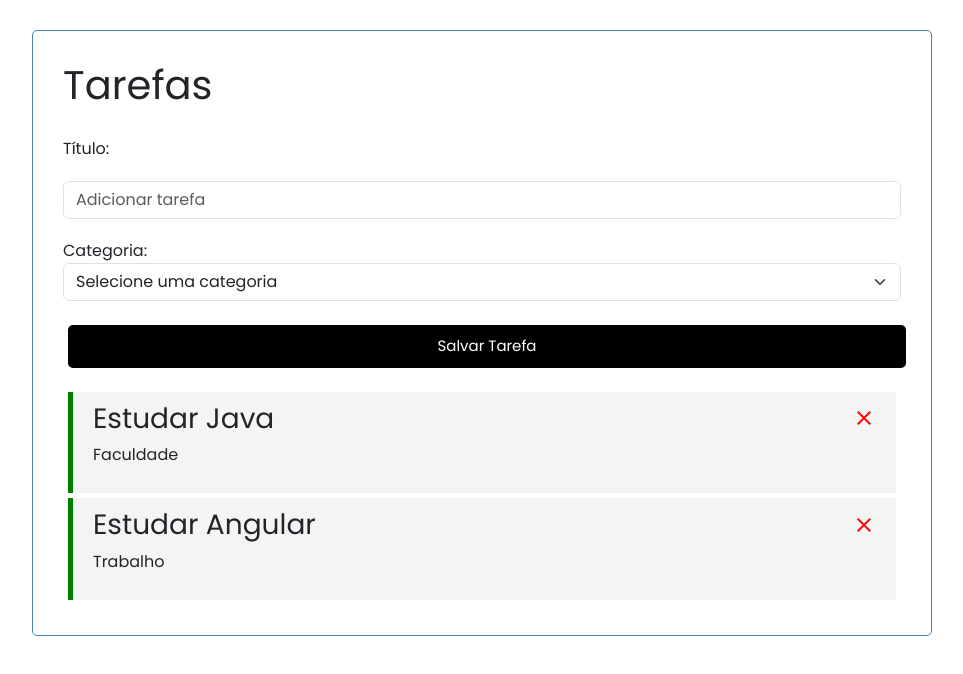
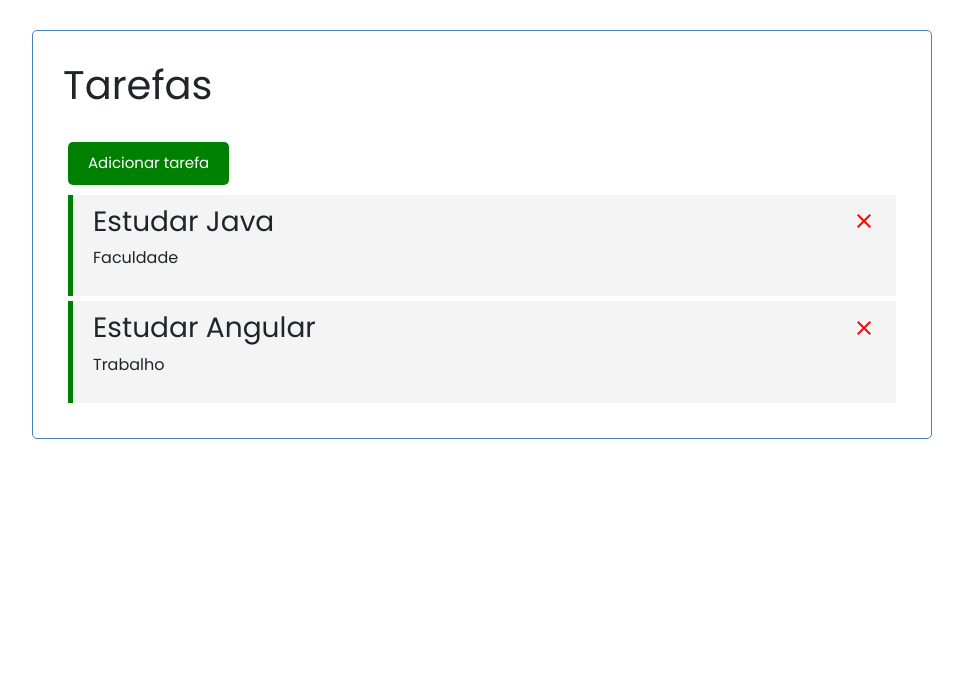
Before and after one commit to felipecartaxo/pweb1-todolist-fase2, an Angular app: page / in a window 1280 px wide. Shown: the top 674 px of the page, without its empty margins (158-1121 px from the left). Built offline with nearby package versions, Linux system fonts and the light colour scheme; data requests are answered from the project's data file.

Commit message:
criando componente do botão e sua respectiva lógica

```diff
--- a/src/app/app.module.ts
+++ b/src/app/app.module.ts
@@ -12,6 +12,7 @@ import { MatCardModule } from '@angular/material/card';
 import { MatIconModule } from '@angular/material/icon';
 import { AddTaskComponent } from './components/add-task/add-task.component';
 import { FormsModule } from "@angular/forms";
+import { ButtonComponent } from './components/button/button.component';
 
 @NgModule({
   declarations: [
@@ -19,7 +20,8 @@ import { FormsModule } from "@angular/forms";
     HeaderComponent,
     TasksComponent,
     TaskItemComponent,
-    AddTaskComponent
+    AddTaskComponent,
+    ButtonComponent
   ],
     imports: [
         BrowserModule,
--- a/src/app/components/add-task/add-task.component.html
+++ b/src/app/components/add-task/add-task.component.html
@@ -1,4 +1,11 @@
-<form (ngSubmit)="onSubmit()"> <!-- Método que será chamado ao enviar o formulário -->
+<!-- Lógica para exibição do formulário de cadastro -->
+@if (mostrarAddTarefa) {
+  <app-button text="Fechar" color="red" (btnClick)="alteraVisualizacao(false)"></app-button>
+} @else {
+  <app-button text="Adicionar tarefa" color="green" (btnClick)="alteraVisualizacao(true)"></app-button>
+}
+
+<form (ngSubmit)="onSubmit()" class="add-form" *ngIf="mostrarAddTarefa"> <!-- Método que será chamado ao enviar o formulário -->
   <div>
     <label for="text">Título:</label>
     <input type="text"
--- a/src/app/components/add-task/add-task.component.ts
+++ b/src/app/components/add-task/add-task.component.ts
@@ -13,6 +13,8 @@ export class AddTaskComponent {
   categoria: string = "";
   // Ao criar uma nova tarefa, a mesma deve iniciar como "não concluída"
   concluido: boolean = false;
+  // Visualização do botão para adicionar uma nova tarefa
+  mostrarAddTarefa: boolean = false;
 
   onSubmit() {
     // console.log(this.titulo, this.categoria);
@@ -37,4 +39,8 @@ export class AddTaskComponent {
     this.concluido = false;
 
   }
+
+  alteraVisualizacao(valor: boolean) {
+    this.mostrarAddTarefa = valor;
+  }
 }
--- /dev/null
+++ b/src/app/components/button/button.component.html
@@ -0,0 +1 @@
+<button [ngStyle]="{'background': color}" class="btn" (click)="onClick()">{{ text }}</button>
--- /dev/null
+++ b/src/app/components/button/button.component.ts
@@ -0,0 +1,19 @@
+import {Component, EventEmitter, Input, Output} from '@angular/core';
+
+@Component({
+  selector: 'app-button',
+  standalone: false,
+  templateUrl: './button.component.html',
+  styleUrl: './button.component.css'
+})
+export class ButtonComponent {
+  // Recebe a estilização do botão a partir do formulário de cadastro
+  @Input() text: string = "";
+  @Input() color: string = "";
+  // Envia um Output para o componente pai
+  @Output() btnClick = new EventEmitter();
+
+  onClick() {
+    this.btnClick.emit();
+  }
+}
```
Also changed, not shown: src/app/components/button/button.component.css (added), 1 other file (tests, documents, lock files or other folders).
